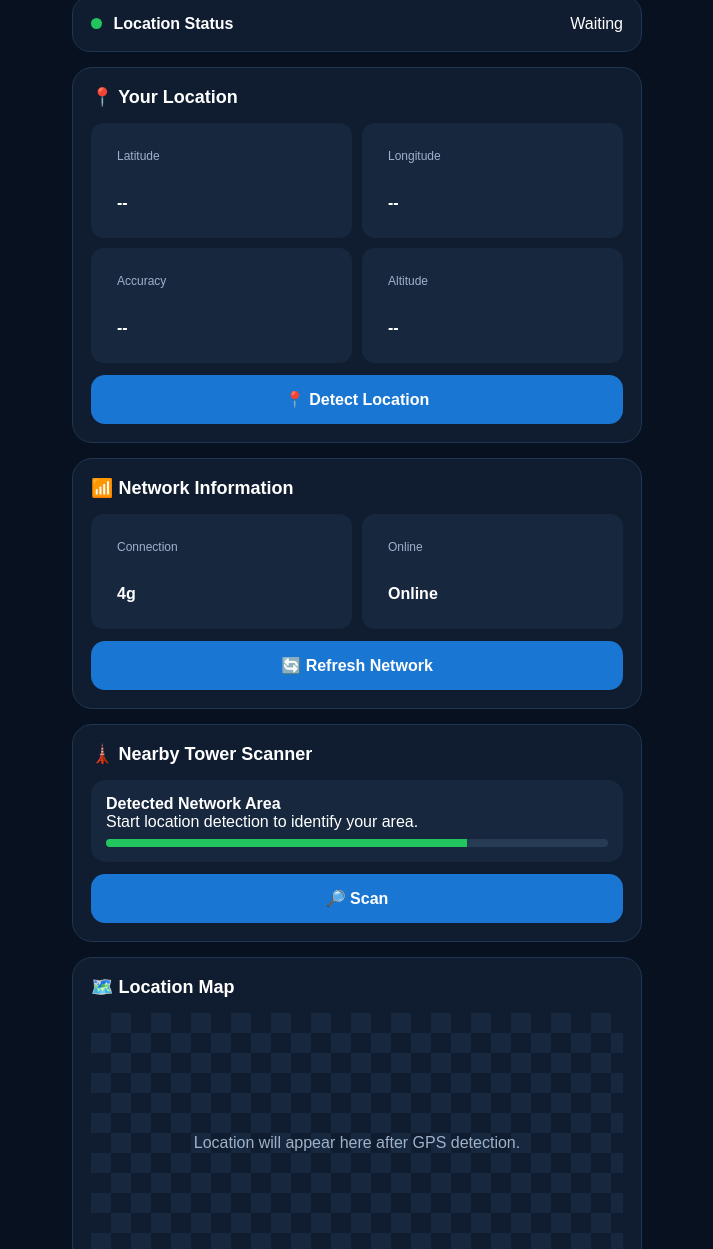
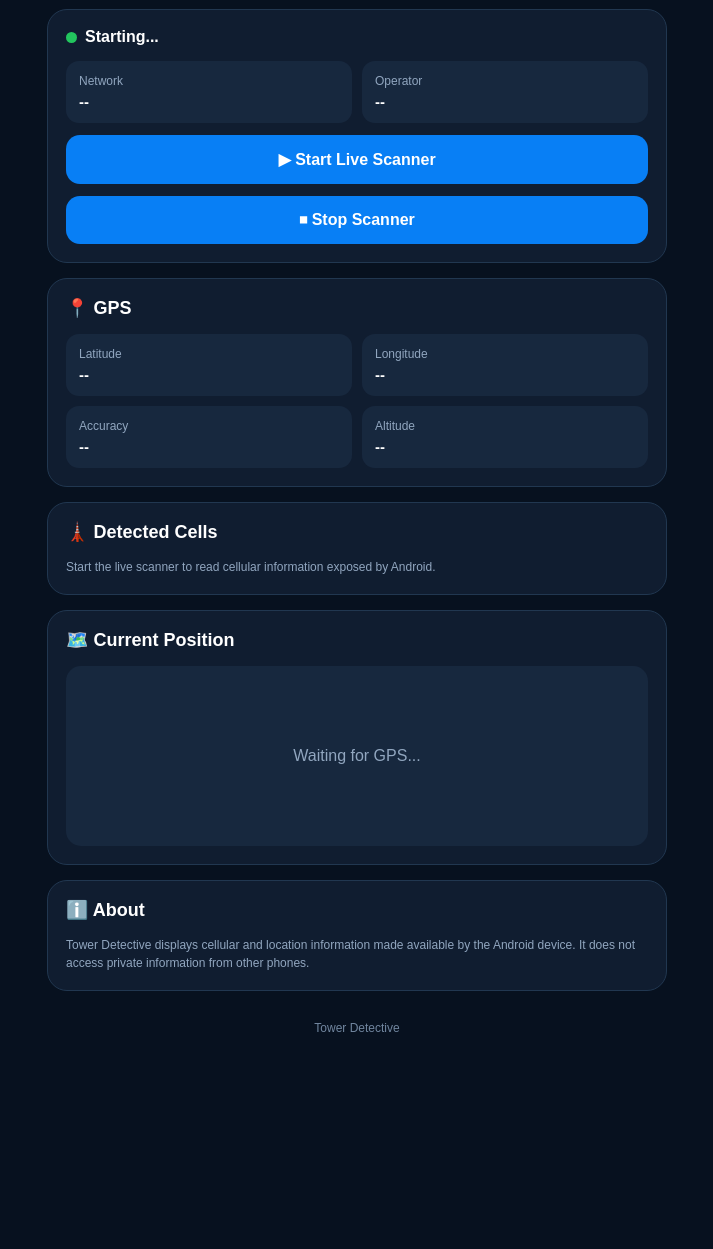
Before and after one commit to mdimranautocadelectricalengg-lgtm/Tower-Detective-, a website: page www/index.html in a window 1280 px wide. Shown: the part 114-1363 px from the top of the page, without its empty margins (283-996 px from the left). After the commit the page ends 1194 px from the top, so only its background shows below. Drawn offline with Linux system fonts and the light colour scheme.

Commit message:
Refactor HTML structure and update styles
Updated styles and structure for improved layout and design. Changed headings and added new elements for better user interaction.

```diff
--- a/www/index.html
+++ b/www/index.html
@@ -9,164 +9,155 @@
 <title>Tower Detective</title>
 
 <style>
-*{
-  box-sizing:border-box;
-  margin:0;
-  padding:0;
-  font-family:Arial,sans-serif;
+* {
+  box-sizing: border-box;
+  margin: 0;
+  padding: 0;
 }
 
-body{
-  min-height:100vh;
-  background:#07111f;
-  color:#fff;
+body {
+  font-family: Arial, sans-serif;
+  background: #07111f;
+  color: white;
 }
 
-.app{
-  max-width:600px;
-  margin:auto;
-  min-height:100vh;
-  padding-bottom:25px;
+.app {
+  max-width: 650px;
+  margin: auto;
+  padding-bottom: 30px;
 }
 
-header{
-  padding:24px 20px 15px;
-  background:linear-gradient(135deg,#0d47a1,#1565c0);
-  border-radius:0 0 25px 25px;
+header {
+  padding: 25px 20px;
+  background: linear-gradient(135deg,#0757b5,#00a2ff);
+  border-radius: 0 0 28px 28px;
 }
 
-header h1{
-  font-size:27px;
+header h1 {
+  font-size: 28px;
 }
 
-header p{
-  opacity:.8;
-  margin-top:6px;
+header p {
+  margin-top: 7px;
+  opacity: .85;
 }
 
-.status{
-  margin:15px;
-  padding:18px;
-  background:#101d30;
-  border-radius:18px;
-  border:1px solid #203550;
+.card {
+  margin: 15px;
+  padding: 18px;
+  background: #101d30;
+  border: 1px solid #213750;
+  border-radius: 20px;
 }
 
-.status-title{
-  display:flex;
-  justify-content:space-between;
-  align-items:center;
+.card h2 {
+  font-size: 18px;
+  margin-bottom: 15px;
 }
 
-.dot{
-  width:11px;
-  height:11px;
-  background:#22c55e;
-  border-radius:50%;
-  display:inline-block;
-  margin-right:7px;
+.grid {
+  display: grid;
+  grid-template-columns: 1fr 1fr;
+  gap: 10px;
 }
 
-.card{
-  margin:15px;
-  padding:18px;
-  background:#101d30;
-  border:1px solid #203550;
-  border-radius:20px;
+.item {
+  background: #17283e;
+  padding: 13px;
+  border-radius: 13px;
 }
 
-.card h2{
-  font-size:18px;
-  margin-bottom:15px;
+.label {
+  color: #91a6bf;
+  font-size: 12px;
 }
 
-.info{
-  display:grid;
-  grid-template-columns:1fr 1fr;
-  gap:10px;
+.value {
+  margin-top: 5px;
+  font-size: 15px;
+  font-weight: bold;
+  word-break: break-word;
 }
 
-.info div{
-  background:#17283e;
-  padding:13px;
-  border-radius:13px;
+button {
+  width: 100%;
+  border: 0;
+  border-radius: 14px;
+  padding: 15px;
+  margin-top: 12px;
+  background: #087ff5;
+  color: white;
+  font-size: 16px;
+  font-weight: bold;
 }
 
-.label{
-  font-size:12px;
-  color:#9fb1c8;
+button:active {
+  transform: scale(.98);
 }
 
-.value{
-  margin-top:5px;
-  font-size:16px;
-  font-weight:bold;
+.status {
+  display: flex;
+  align-items: center;
+  gap: 8px;
+  margin-bottom: 15px;
 }
 
-button{
-  width:100%;
-  padding:15px;
-  border:0;
-  border-radius:14px;
-  background:#1976d2;
-  color:white;
-  font-size:16px;
-  font-weight:bold;
-  margin-top:12px;
+.dot {
+  width: 11px;
+  height: 11px;
+  background: #22c55e;
+  border-radius: 50%;
 }
 
-button:active{
-  transform:scale(.98);
+.cell {
+  background: #17283e;
+  padding: 15px;
+  border-radius: 15px;
+  margin-top: 10px;
 }
 
-.tower{
-  background:#17283e;
-  border-radius:15px;
-  padding:15px;
-  margin-top:10px;
+.cell h3 {
+  margin-bottom: 10px;
 }
 
-.tower strong{
-  font-size:16px;
+.signal {
+  height: 8px;
+  background: #263b54;
+  border-radius: 10px;
+  margin-top: 10px;
+  overflow: hidden;
 }
 
-.signal{
-  margin-top:8px;
-  height:8px;
-  background:#263b54;
-  border-radius:10px;
-  overflow:hidden;
+.signalBar {
+  height: 100%;
+  width: 0%;
+  background: #22c55e;
+  transition: width .3s;
 }
 
-.signal span{
-  display:block;
-  height:100%;
-  width:72%;
-  background:#22c55e;
+#map {
+  min-height: 180px;
+  border-radius: 15px;
+  background: #17283e;
+  display: flex;
+  justify-content: center;
+  align-items: center;
+  text-align: center;
+  color: #91a6bf;
+  padding: 20px;
 }
 
-#map{
-  height:260px;
-  background:
-    linear-gradient(45deg,#17283e 25%,transparent 25%),
-    linear-gradient(-45deg,#17283e 25%,transparent 25%),
-    linear-gradient(45deg,transparent 75%,#17283e 75%),
-    linear-gradient(-45deg,transparent 75%,#17283e 75%);
-  background-size:40px 40px;
-  background-position:0 0,0 20px,20px -20px,-20px 0;
-  border-radius:15px;
-  display:flex;
-  justify-content:center;
-  align-items:center;
-  color:#9fb1c8;
-  text-align:center;
+.small {
+  color: #91a6bf;
+  font-size: 12px;
+  line-height: 1.5;
 }
 
-footer{
-  text-align:center;
-  color:#70859d;
-  font-size:12px;
-  padding:15px;
+footer {
+  text-align: center;
+  color: #71869f;
+  font-size: 12px;
+  padding: 15px;
 }
 </style>
 </head>
@@ -177,115 +168,112 @@ footer{
 
 <header>
   <h1>📡 Tower Detective</h1>
-  <p>Mobile network information & location</p>
+  <p>Real Android cellular & GPS monitor</p>
 </header>
 
+<div class="card">
   <div class="status">
-  <div class="status-title">
-    <div>
     <span class="dot"></span>
-      <strong>Location Status</strong>
+    <strong id="status">Starting...</strong>
   </div>
-    <span id="locationStatus">Waiting</span>
+
+  <div class="grid">
+    <div class="item">
+      <div class="label">Network</div>
+      <div class="value" id="network">--</div>
+    </div>
+
+    <div class="item">
+      <div class="label">Operator</div>
+      <div class="value" id="operator">--</div>
+    </div>
+  </div>
+
+  <button onclick="startScanner()">▶ Start Live Scanner</button>
+  <button onclick="stopScanner()">⏹ Stop Scanner</button>
+</div>
+
+<div class="card">
+  <h2>📍 GPS</h2>
+
+  <div class="grid">
+    <div class="item">
+      <div class="label">Latitude</div>
+      <div class="value" id="lat">--</div>
+    </div>
+
+    <div class="item">
+      <div class="label">Longitude</div>
+      <div class="value" id="lon">--</div>
+    </div>
+
+    <div class="item">
+      <div class="label">Accuracy</div>
+      <div class="value" id="accuracy">--</div>
+    </div>
+
+    <div class="item">
+      <div class="label">Altitude</div>
+      <div class="value" id="altitude">--</div>
+    </div>
   </div>
 </div>
 
 <div class="card">
-  <h2>📍 Your Location</h2>
+  <h2>🗼 Detected Cells</h2>
 
-  <div class="info">
-    <div>
-      <div class="label">Latitude</div>
-      <div class="value" id="lat">--</div>
-    </div>
-
-    <div>
-      <div class="label">Longitude</div>
-      <div class="value" id="lon">--</div>
-    </div>
-
-    <div>
-      <div class="label">Accuracy</div>
-      <div class="value" id="accuracy">--</div>
-    </div>
-
-    <div>
-      <div class="label">Altitude</div>
-      <div class="value" id="altitude">--</div>
+  <div id="cells">
+    <p class="small">
+      Start the live scanner to read cellular information
+      exposed by Android.
+    </p>
   </div>
 </div>
 
-  <button onclick="getLocation()">📍 Detect Location</button>
+<div class="card">
+  <h2>🗺️ Current Position</h2>
+
+  <div id="map">
+    Waiting for GPS...
+  </div>
 </div>
 
 <div class="card">
-  <h2>📶 Network Information</h2>
-
-  <div class="info">
-    <div>
-      <div class="label">Connection</div>
-      <div class="value" id="connection">--</div>
-    </div>
-
-    <div>
-      <div class="label">Online</div>
-      <div class="value" id="online">--</div>
-    </div>
-  </div>
-
-  <button onclick="refreshNetwork()">🔄 Refresh Network</button>
-</div>
-
-<div class="card">
-  <h2>🗼 Nearby Tower Scanner</h2>
-
-  <div class="tower">
-    <strong>Detected Network Area</strong>
-    <p id="towerText">
-      Start location detection to identify your area.
+  <h2>ℹ️ About</h2>
+  <p class="small">
+    Tower Detective displays cellular and location information
+    made available by the Android device. It does not access
+    private information from other phones.
   </p>
-
-    <div class="signal">
-      <span></span>
-    </div>
-  </div>
-
-  <button onclick="scanTowers()">🔎 Scan</button>
-</div>
-
-<div class="card">
-  <h2>🗺️ Location Map</h2>
-
-  <div id="map">
-    Location will appear here after GPS detection.
-  </div>
 </div>
 
 <footer>
-  Tower Detective • Uses information available through your device.
+  Tower Detective
 </footer>
 
 </div>
 
 <script>
+let scanner = null;
+let watchId = null;
 
-function getLocation(){
-
-  const status =
-    document.getElementById("locationStatus");
-
-  if(!navigator.geolocation){
-    status.innerText="Not supported";
-    return;
+function nativePlugin() {
+  return window.TowerDetector || null;
 }
 
-  status.innerText="Detecting...";
+async function startScanner() {
 
-  navigator.geolocation.getCurrentPosition(
+  document.getElementById("status").innerText =
+    "Requesting permissions...";
 
-    function(position){
+  try {
 
-      const c=position.coords;
+    if (navigator.geolocation) {
+
+      watchId = navigator.geolocation.watchPosition(
+        position => {
+
+          const c = position.coords;
 
           document.getElementById("lat").innerText =
             c.latitude.toFixed(6);
@@ -294,99 +282,215 @@ function getLocation(){
             c.longitude.toFixed(6);
 
           document.getElementById("accuracy").innerText =
-        Math.round(c.accuracy)+" m";
+            Math.round(c.accuracy) + " m";
 
           document.getElementById("altitude").innerText =
-        c.altitude ?
-        Math.round(c.altitude)+" m" :
-        "Unavailable";
-
-      status.innerText="Detected";
+            c.altitude == null
+              ? "Unavailable"
+              : Math.round(c.altitude) + " m";
 
           document.getElementById("map").innerHTML =
-        "📍<br>GPS Location Detected<br><br>"+
-        c.latitude.toFixed(5)+", "+
-        c.longitude.toFixed(5);
-
-      document.getElementById("towerText").innerText =
-        "GPS position acquired. Native Android tower APIs can be connected here for supported cellular information.";
-
+            "📍<br>" +
+            c.latitude.toFixed(6) +
+            ", " +
+            c.longitude.toFixed(6) +
+            "<br><br>Accuracy: " +
+            Math.round(c.accuracy) +
+            " m";
         },
 
-    function(error){
-
-      status.innerText="Permission denied";
-
-      alert(
-        "Location permission is required. "+
-        "Please allow location access and try again."
-      );
-
+        error => {
+          console.log("GPS error", error);
         },
 
         {
-      enableHighAccuracy:true,
-      timeout:15000,
-      maximumAge:5000
+          enableHighAccuracy: true,
+          maximumAge: 2000,
+          timeout: 10000
         }
       );
     }
 
+    if (nativePlugin()) {
 
-function refreshNetwork(){
+      await nativePlugin().requestPermissions();
 
-  const online =
-    navigator.onLine;
+      await readCells();
 
-  document.getElementById("online").innerText =
-    online ? "Online" : "Offline";
+      scanner = setInterval(readCells, 3000);
 
-  const connection =
-    navigator.connection ||
-    navigator.mozConnection ||
-    navigator.webkitConnection;
+    } else {
 
-  document.getElementById("connection").innerText =
-    connection ?
-    (connection.effectiveType || "Available") :
-    "Android network API";
+      document.getElementById("status").innerText =
+        "Native plugin unavailable";
+
     }
 
+  } catch (error) {
 
-function scanTowers(){
+    console.error(error);
 
-  refreshNetwork();
+    document.getElementById("status").innerText =
+      "Permission/API error";
 
-  if(!navigator.geolocation){
+  }
+}
 
-    alert("GPS is not available.");
+async function readCells() {
+
+  try {
+
+    if (!nativePlugin()) return;
+
+    const result =
+      await nativePlugin().getCellInfo();
+
+    renderCells(result);
+
+    document.getElementById("status").innerText =
+      "Live monitoring";
+
+  } catch (error) {
+
+    console.error(error);
+
+    document.getElementById("status").innerText =
+      "Cell information unavailable";
+  }
+}
+
+function renderCells(result) {
+
+  if (!result) return;
+
+  document.getElementById("network").innerText =
+    result.networkType || "--";
+
+  document.getElementById("operator").innerText =
+    result.operator || "--";
+
+  const cells = result.cells || [];
+
+  const container =
+    document.getElementById("cells");
+
+  if (!cells.length) {
+
+    container.innerHTML =
+      `<p class="small">
+        Android did not return cellular cell information.
+        Make sure Location is ON and the required permissions
+        are allowed.
+      </p>`;
 
     return;
   }
 
-  getLocation();
+  container.innerHTML = "";
 
-  setTimeout(function(){
+  cells.forEach((cell, index) => {
 
-    document.getElementById("towerText").innerText =
-      "Scan completed. Exact cellular tower identifiers require supported Android native APIs and permissions.";
+    const signal =
+      Number(cell.signalDbm || -120);
 
-  },1000);
+    let percentage =
+      Math.max(
+        0,
+        Math.min(
+          100,
+          ((signal + 120) / 70) * 100
+        )
+      );
+
+    const div =
+      document.createElement("div");
+
+    div.className = "cell";
+
+    div.innerHTML = `
+      <h3>
+        ${cell.type || "Cell"}
+        ${cell.registered ? "🟢 Serving" : "⚪ Neighbor"}
+      </h3>
+
+      <div class="grid">
+
+        <div class="item">
+          <div class="label">Cell ID</div>
+          <div class="value">
+            ${cell.cellId ?? "--"}
+          </div>
+        </div>
+
+        <div class="item">
+          <div class="label">Signal</div>
+          <div class="value">
+            ${cell.signalDbm ?? "--"} dBm
+          </div>
+        </div>
+
+        <div class="item">
+          <div class="label">MCC</div>
+          <div class="value">
+            ${cell.mcc ?? "--"}
+          </div>
+        </div>
+
+        <div class="item">
+          <div class="label">MNC</div>
+          <div class="value">
+            ${cell.mnc ?? "--"}
+          </div>
+        </div>
+
+        <div class="item">
+          <div class="label">TAC/LAC</div>
+          <div class="value">
+            ${cell.tac ?? "--"}
+          </div>
+        </div>
+
+        <div class="item">
+          <div class="label">PCI</div>
+          <div class="value">
+            ${cell.pci ?? "--"}
+          </div>
+        </div>
+
+      </div>
+
+      <div class="signal">
+        <div
+          class="signalBar"
+          style="width:${percentage}%">
+        </div>
+      </div>
+    `;
+
+    container.appendChild(div);
+  });
 }
 
+function stopScanner() {
+
+  if (scanner) {
+    clearInterval(scanner);
+    scanner = null;
+  }
+
+  if (watchId !== null) {
+    navigator.geolocation.clearWatch(watchId);
+    watchId = null;
+  }
+
+  document.getElementById("status").innerText =
+    "Scanner stopped";
+}
 
 window.addEventListener(
-  "online",
-  refreshNetwork
+  "beforeunload",
+  stopScanner
 );
-
-window.addEventListener(
-  "offline",
-  refreshNetwork
-);
-
-refreshNetwork();
-
 </script>
 
 </body>
```
Lines whose indentation alone changed are shown as unchanged.
